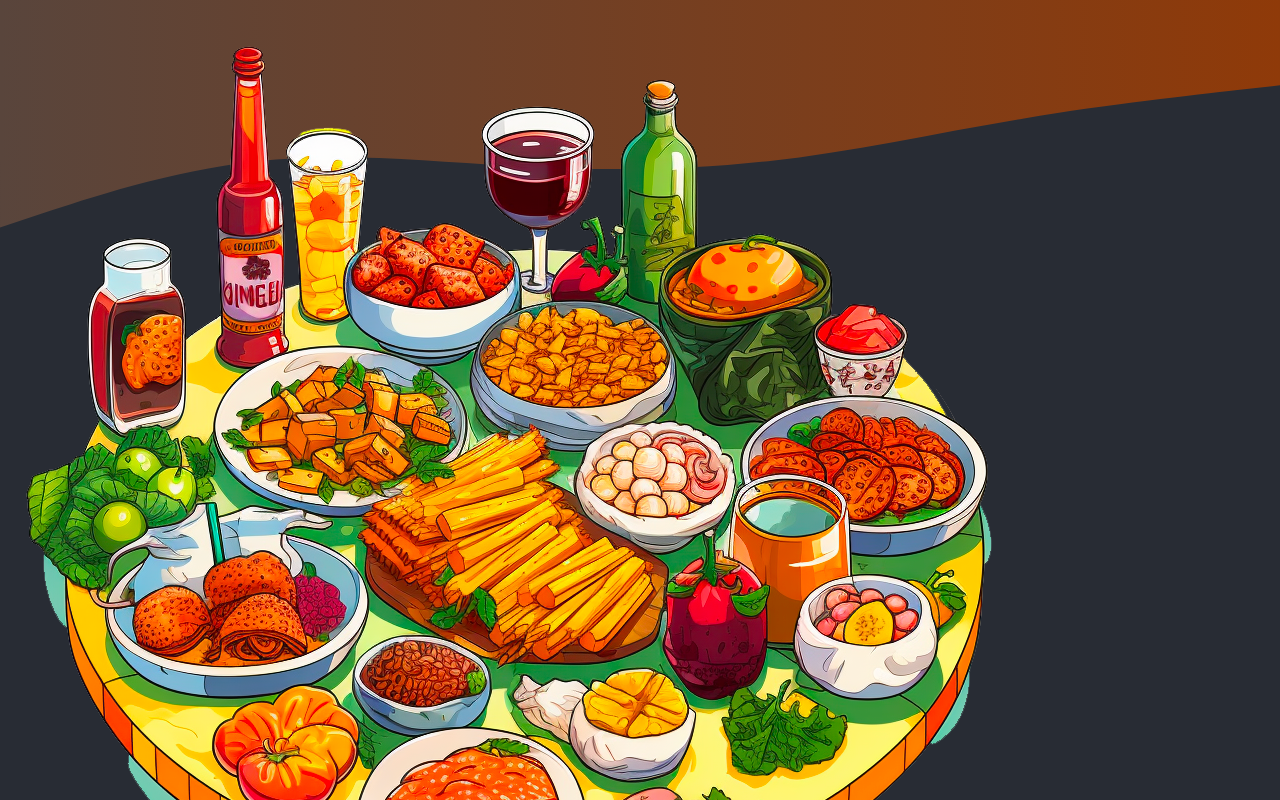
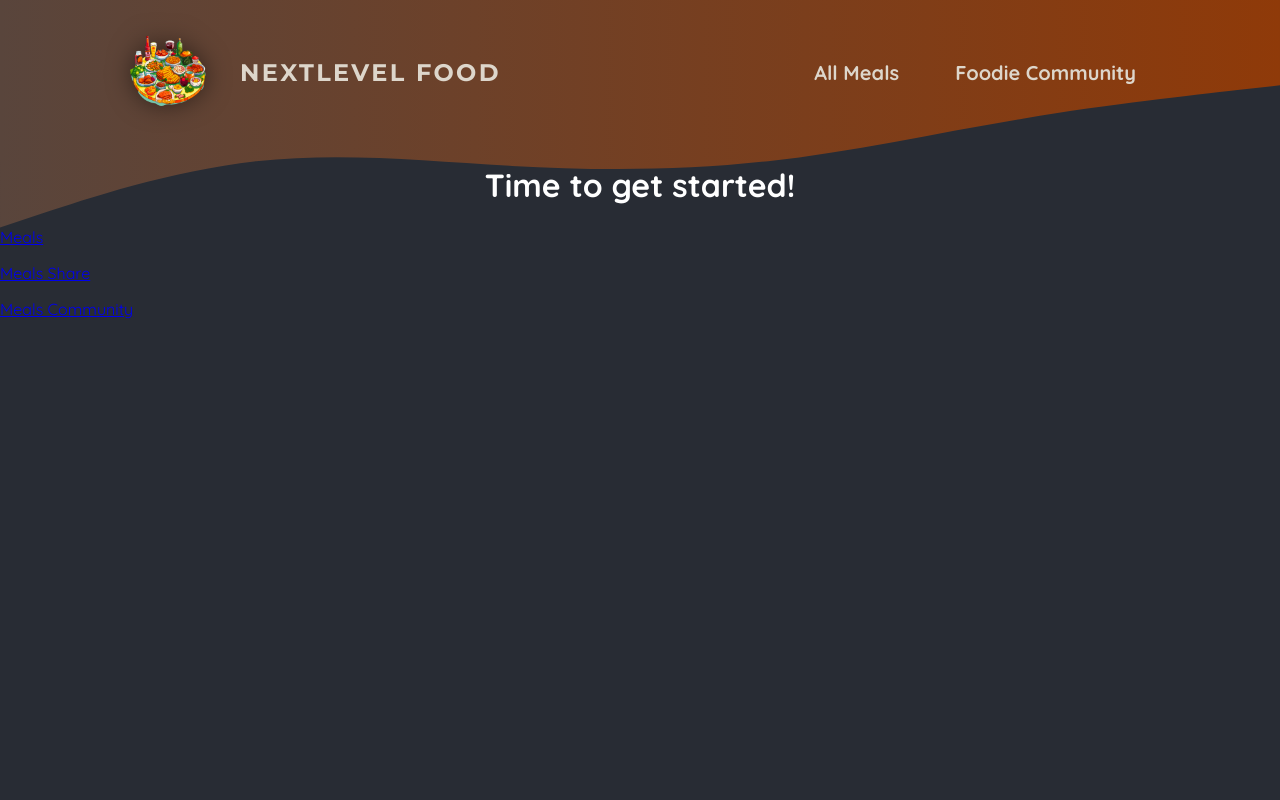
Before and after one commit to agdc101/foodies-next-app, a Next.js app: page / in a window 1280 px wide. Shown: the top 800 px of the page. Built offline with nearby package versions, Linux system fonts and the light colour scheme.

Commit message:
feat: header styling added. image optimised via comp

```diff
--- a/components/main-header.js
+++ b/components/main-header.js
@@ -1,14 +1,17 @@
 import Link from "next/link";
+import Image from "next/image";
 import logoImg from "@/assets/logo.png";
+import styles from "@/components/main-header.module.css";
 
 export default function MainHeader() {
     return (
-        <header>
-            <Link href="/">
-                <img src={logoImg.src} alt="NextLevel Food" />
+        <header className={styles.header}>
+            <Link className={styles.logo} href="/">
+                <Image src={logoImg} alt="NextLevel Food" priority />
+                NextLevel Food
             </Link>
-            <h1>NextLevel Food</h1>
-            <nav>
+
+            <nav className={styles.nav} >
                 <ul>
                     <li>
                         <Link href="/meals">All Meals</Link>
--- /dev/null
+++ b/components/main-header.module.css
@@ -0,0 +1,67 @@
+.header {
+    display: flex;
+    justify-content: space-between;
+    align-items: center;
+    padding: 2rem 1rem;
+  }
+
+  @media (min-width: 768px) {
+    .header {
+      padding: 2rem 10%;
+    }
+  }
+
+  .nav ul {
+    list-style: none;
+    margin: 0;
+    padding: 0;
+    display: flex;
+    gap: 1.5rem;
+    /* font-family: 'Montserrat', sans-serif; */
+    font-size: 1.25rem;
+  }
+
+  .nav a {
+    text-decoration: none;
+    color: #ddd6cb;
+    font-weight: bold;
+    padding: 0.5rem 1rem;
+    border-radius: 0.5rem;
+  }
+
+  .nav a:hover,
+  .nav a:active {
+    background: linear-gradient(90deg, #ff8a05, #f9b331);
+    background-clip: text;
+    -webkit-background-clip: text;
+    -webkit-text-fill-color: transparent;
+    text-shadow: 0 0 18px rgba(248, 190, 42, 0.8);
+  }
+
+  .active {
+    background: linear-gradient(90deg, #ff8a05, #f9b331);
+    background-clip: text;
+    -webkit-background-clip: text;
+    -webkit-text-fill-color: transparent;
+  }
+
+  .logo {
+    display: flex;
+    align-items: center;
+    justify-content: center;
+    gap: 2rem;
+    text-decoration: none;
+    color: #ddd6cb;
+    font-weight: bold;
+    font-family: 'Montserrat', sans-serif;
+    letter-spacing: 0.15rem;
+    text-transform: uppercase;
+    font-size: 1.5rem;
+  }
+
+  .logo img {
+    width: 5rem;
+    height: 5rem;
+    object-fit: contain;
+    filter: drop-shadow(0 0 0.75rem rgba(0, 0, 0, 0.5));
+  }
```
Lines whose indentation alone changed are shown as unchanged.
